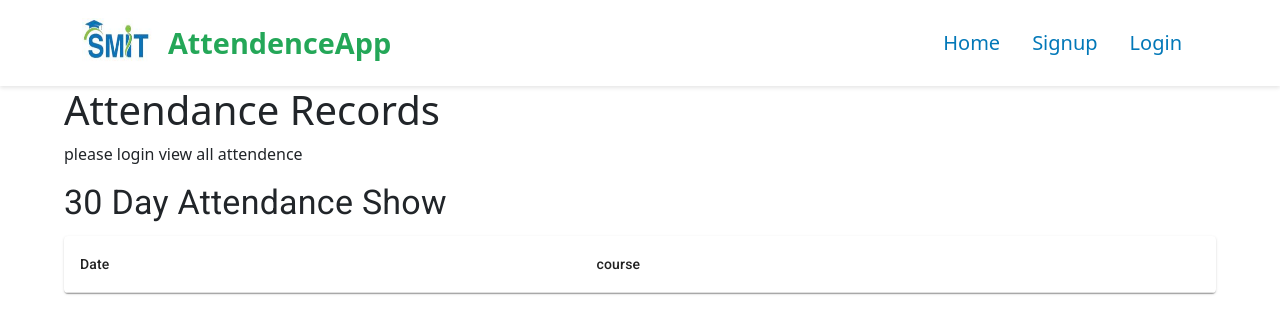
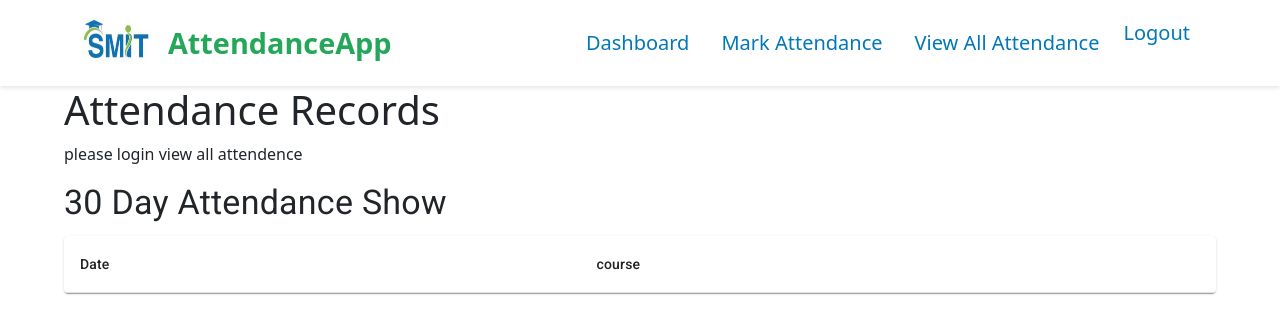
Before and after one commit to javariyafatima1/Attendence-final, a React (Create React App) app in the folder frontend/: page /allatten in a window 1280 px wide. Shown: the top 334 px of the page. Built offline with nearby package versions, Linux system fonts and the light colour scheme; sample sign-in values are in the browser's storage.

Commit message:
app.js header condition rendering

```diff
--- a/frontend/src/App.js
+++ b/frontend/src/App.js
@@ -1,6 +1,6 @@
 import logo from './logo.svg';
 import './App.css';
-import { BrowserRouter,Route, Routes} from "react-router-dom";
+import { BrowserRouter,Route, Routes,useLocation} from "react-router-dom";
 import Signup from './components/Signup';
 import Login from './components/Login';
 import  Header from './components/Header';
@@ -9,23 +9,32 @@ import Dashboard from './components/Dashboard';
 import CreateAtten from './components/CreateAtten';
 import AllAtten from './components/AllAtten';
 import AuthRoute from './components/AuthRoute';
+import DashboardHeader from './components/headerdashbaordstudent';
 
 function App() {
+  const location = useLocation();
+  const isDashboardRoute = ['/dashbord', '/addattendence', '/allatten'].includes(location.pathname);
   return (
-    <BrowserRouter>
-        <Header/>
-        <div>
-          <Routes>
-          <Route path="/" element={<Home/>}/>
-          <Route path="/signup" element={<Signup />}/>
-          <Route path="/login" element={<Login />}/>
-          <Route path="/dashbord" element={<AuthRoute element={<Dashboard />}/>}/>
-          <Route path="/addattendence" element={<CreateAtten />}/>
-          <Route path="/allatten" element={<AllAtten />}/>
-       </Routes>
-        </div>
-        </BrowserRouter>
+    <div>
+      {isDashboardRoute ? <DashboardHeader/> : <Header />}
+      <div>
+        <Routes>
+          <Route path="/" element={<Home />} />
+          <Route path="/signup" element={<Signup />} />
+          <Route path="/login" element={<Login />} />
+          <Route path="/dashbord" element={<AuthRoute element={<Dashboard />} />} />
+          <Route path="/addattendence" element={<AuthRoute element={<CreateAtten />} />} />
+          <Route path="/allatten" element={<AuthRoute element={<AllAtten />} />} />
+        </Routes>
+      </div>
+    </div>
   );
 }
 
-export default App;
+const AppWrapper = () => (
+  <BrowserRouter>
+    <App />
+  </BrowserRouter>
+);
+
+export default AppWrapper;
--- a/frontend/src/components/Dashboard.js
+++ b/frontend/src/components/Dashboard.js
@@ -4,7 +4,7 @@ import AllAtten from './AllAtten';
 import { useNavigate } from 'react-router-dom';
 import axios from 'axios'
 import Logout from './Logout';
-import DashboardHeader from './headerdashbaordstudent';
+
 const Dashboard = () => {
   const [userData, setUserData] = useState(null);
   const navigate = useNavigate();
@@ -33,7 +33,7 @@ const response = await axios.get('http://localhost:1000/api/getUserData', {
   if (!userData) return <div>Loading...</div>;
   return (
     <div>
-        <DashboardHeader/>
+
       <Container>
     <Typography variant="h4" gutterBottom>Dashboard</Typography>
     <Typography>Welcome to the student Attendence portal!</Typography>
```
